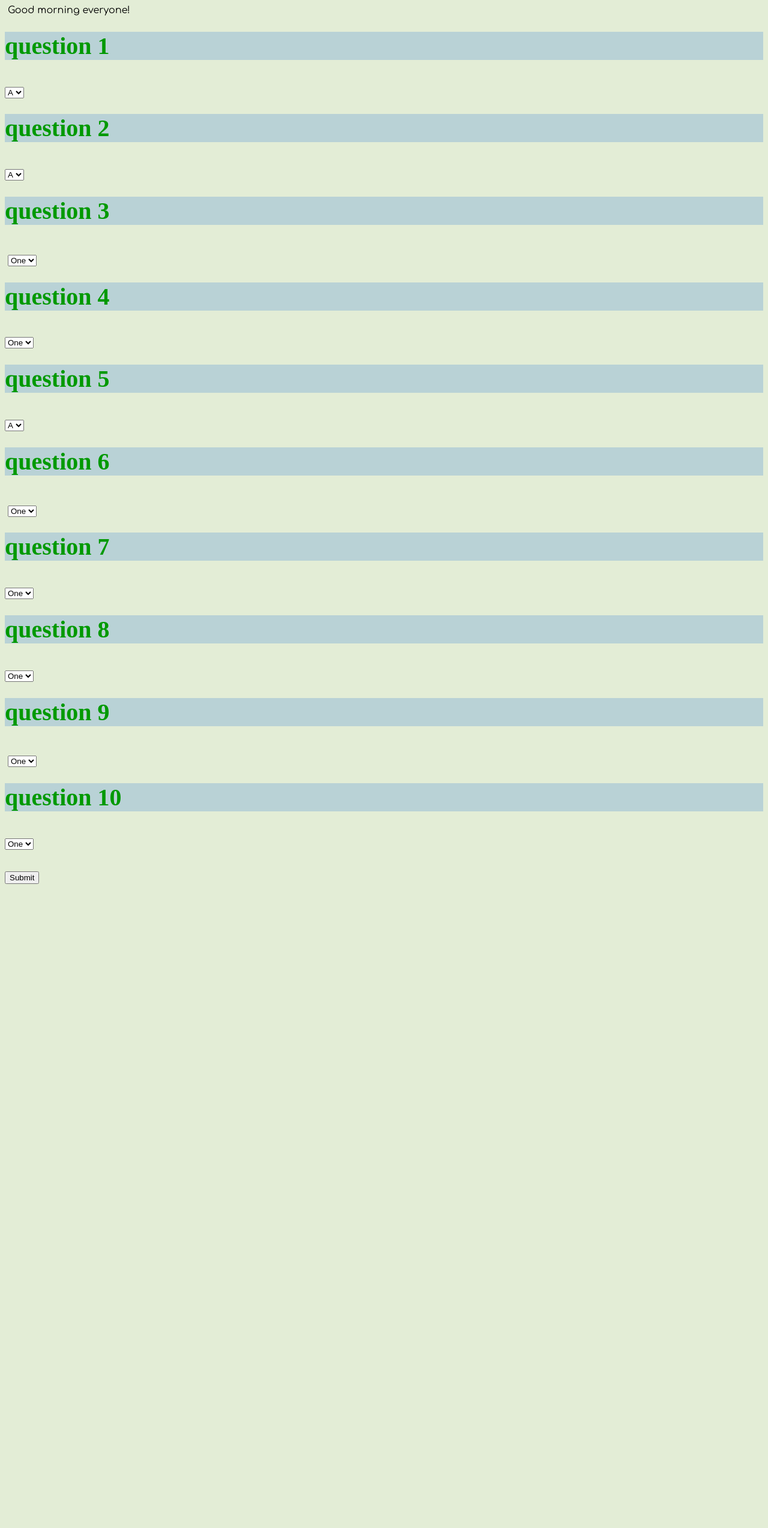
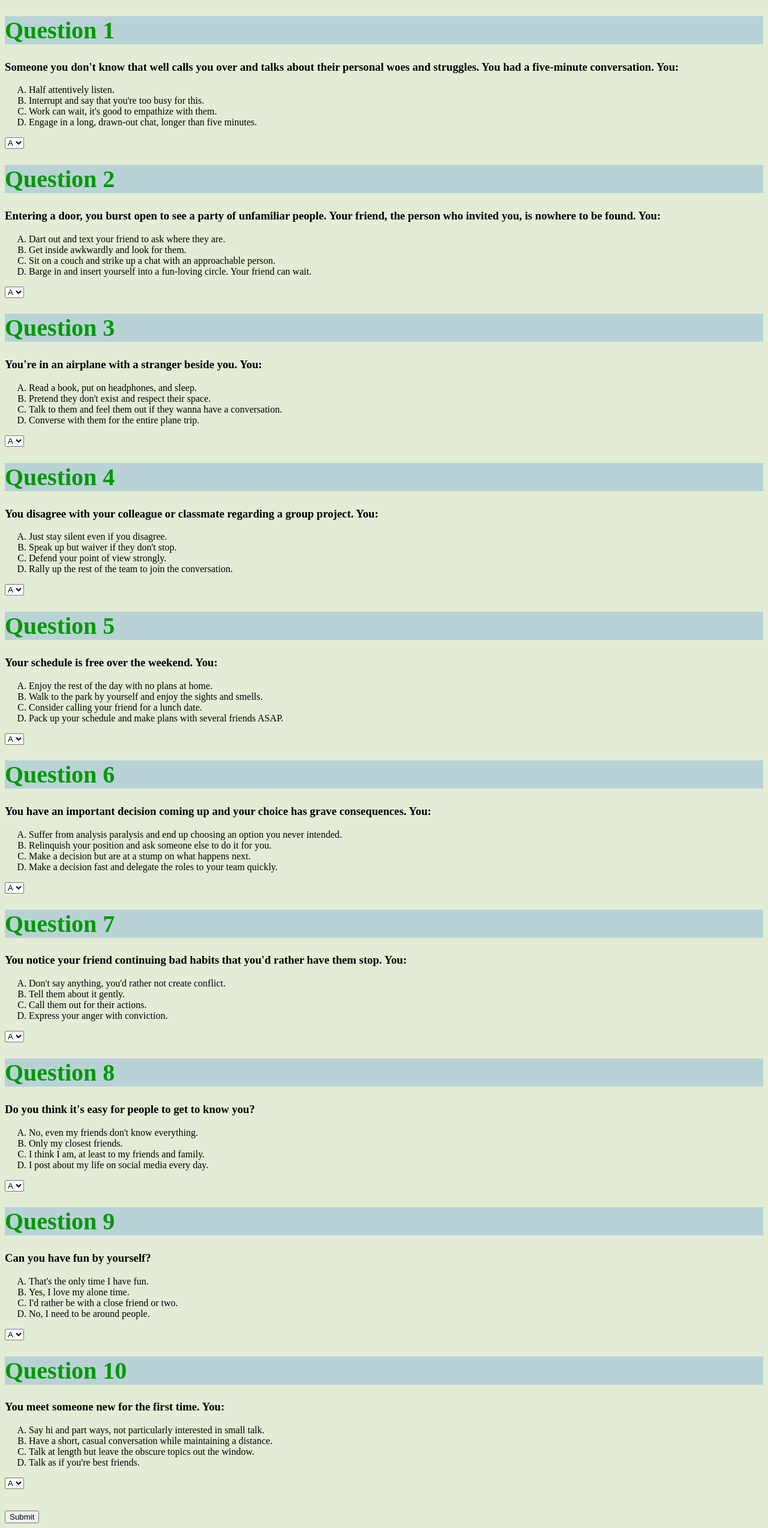
Before and after one commit to blim51/ml_test_response, a Django app: page /form/ in a window 1280 px wide. Shown: the whole page at 60% size. Before the commit the page ends 1474 px from the top, so only its background shows below. Run offline with Django 5.2, Linux system fonts and the light colour scheme; parts of the project's set-up code (start-up, migrations or seed data) failed here and were passed over.

Commit message:
Form now leads to result page after the quiz is submitted, added formatting, results pages, and video credit in readme

```diff
--- a/myproject/forms.py
+++ b/myproject/forms.py
@@ -2,12 +2,12 @@ from django import forms
 class my_form(forms.Form):
     answers1 = forms.ChoiceField(choices=(("1", "A"),("2", "B"),("3", "C"),("4", "D"),))
     answers2 = forms.ChoiceField(choices=(("1", "A"),("2", "B"),("3", "C"),("4", "D"),))
-    answers3 = forms.ChoiceField(choices=(("1", "One"),("2", "Two"),)) # default widget is select (dropdown)
-    answers4 = forms.ChoiceField(choices=(("1", "One"),("2", "Two"),))
+    answers3 = forms.ChoiceField(choices=(("1", "A"),("2", "B"),("3", "C"),("4", "D"),))
+    answers4 = forms.ChoiceField(choices=(("1", "A"),("2", "B"),("3", "C"),("4", "D"),))
     answers5 = forms.ChoiceField(choices=(("1", "A"),("2", "B"),("3", "C"),("4", "D"),))
-    answers6 = forms.ChoiceField(choices=(("1", "One"),("2", "Two"),))
-    answers7 = forms.ChoiceField(choices=(("1", "One"),("2", "Two"),))
-    answers8 = forms.ChoiceField(choices=(("1", "One"),("2", "Two"),))
-    answers9 = forms.ChoiceField(choices=(("1", "One"),("2", "Two"),))
-    answers10 = forms.ChoiceField(choices=(("1", "One"),("2", "Two"),))
+    answers6 = forms.ChoiceField(choices=(("1", "A"),("2", "B"),("3", "C"),("4", "D"),))
+    answers7 = forms.ChoiceField(choices=(("1", "A"),("2", "B"),("3", "C"),("4", "D"),))
+    answers8 = forms.ChoiceField(choices=(("1", "A"),("2", "B"),("3", "C"),("4", "D"),))
+    answers9 = forms.ChoiceField(choices=(("1", "A"),("2", "B"),("3", "C"),("4", "D"),))
+    answers10 = forms.ChoiceField(choices=(("1", "A"),("2", "B"),("3", "C"),("4", "D"),))
     # doesn't let you submit til all are filled, that's good
--- a/myproject/predictions.py
+++ b/myproject/predictions.py
@@ -3,6 +3,8 @@ import os
 from pathlib import Path
 from dotenv import load_dotenv
 import requests
+
+# precondition: model is hosted on a server
 
 # get port
 ROOT_DIR = Path(__file__).resolve().parent.parent
--- a/myproject/templates/answers.html
+++ b/myproject/templates/answers.html
@@ -7,49 +7,168 @@
 </head>
 <body>
     <p>
-        Good morning everyone! <br\>
         <!-- form is different style than <p> ---->
         <form action="/form/" method="post">
 
-            <!-- possible for loop for the questions -->
+            <!-- note: questions were copied over using ChatGPT to avoid manual copying here -->
+
             {% csrf_token %}
-            <h1> question 1 </h1> <br/>
+            <h1>Question 1</h1>
+            <div class="short-break"></div>
+
+            <h3>Someone you don't know that well calls you over and talks about their personal woes and struggles. You had a five-minute conversation. You:</h3>
+            <div class="short-break"></div>
+
+            <ol type="A">
+                <li>Half attentively listen.</li>
+                <li>Interrupt and say that you're too busy for this.</li>
+                <li>Work can wait, it's good to empathize with them.</li>
+                <li>Engage in a long, drawn-out chat, longer than five minutes.</li>
+            </ol>
 
             {{ form.answers1 }}
 
-            <h1> question 2 </h1> <br/>
+
+            <h1>Question 2</h1>
+            <div class="short-break"></div>
+
+            <h3>Entering a door, you burst open to see a party of unfamiliar people. Your friend, the person who invited you, is nowhere to be found. You:</h3>
+            <div class="short-break"></div>
+
+            <ol type="A">
+                <li>Dart out and text your friend to ask where they are.</li>
+                <li>Get inside awkwardly and look for them.</li>
+                <li>Sit on a couch and strike up a chat with an approachable person.</li>
+                <li>Barge in and insert yourself into a fun-loving circle. Your friend can wait.</li>
+            </ol>
 
             {{ form.answers2 }}
 
-            <h1> question 3 </h1> <br/>
 
-            <p>{{ form.answers3 }}</p>
+            <h1>Question 3</h1>
+            <div class="short-break"></div>
 
-            <h1> question 4 </h1> <br/>
+            <h3>You're in an airplane with a stranger beside you. You:</h3>
+            <div class="short-break"></div>
+
+            <ol type="A">
+                <li>Read a book, put on headphones, and sleep.</li>
+                <li>Pretend they don't exist and respect their space.</li>
+                <li>Talk to them and feel them out if they wanna have a conversation.</li>
+                <li>Converse with them for the entire plane trip.</li>
+            </ol>
+
+            {{ form.answers3 }}
+
+
+            <h1>Question 4</h1>
+            <div class="short-break"></div>
+
+            <h3>You disagree with your colleague or classmate regarding a group project. You:</h3>
+            <div class="short-break"></div>
+
+            <ol type="A">
+                <li>Just stay silent even if you disagree.</li>
+                <li>Speak up but waiver if they don't stop.</li>
+                <li>Defend your point of view strongly.</li>
+                <li>Rally up the rest of the team to join the conversation.</li>
+            </ol>
 
             {{ form.answers4 }}
 
-            <h1> question 5 </h1> <br/>
+
+            <h1>Question 5</h1>
+            <div class="short-break"></div>
+
+            <h3>Your schedule is free over the weekend. You:</h3>
+            <div class="short-break"></div>
+
+            <ol type="A">
+                <li>Enjoy the rest of the day with no plans at home.</li>
+                <li>Walk to the park by yourself and enjoy the sights and smells.</li>
+                <li>Consider calling your friend for a lunch date.</li>
+                <li>Pack up your schedule and make plans with several friends ASAP.</li>
+            </ol>
 
             {{ form.answers5 }}
 
-            <h1> question 6 </h1> <br/>
 
-            <p>{{ form.answers6 }}</p>
+            <h1>Question 6</h1>
+            <div class="short-break"></div>
 
-            <h1> question 7 </h1> <br/>
+            <h3>You have an important decision coming up and your choice has grave consequences. You:</h3>
+            <div class="short-break"></div>
+
+            <ol type="A">
+                <li>Suffer from analysis paralysis and end up choosing an option you never intended.</li>
+                <li>Relinquish your position and ask someone else to do it for you.</li>
+                <li>Make a decision but are at a stump on what happens next.</li>
+                <li>Make a decision fast and delegate the roles to your team quickly.</li>
+            </ol>
+
+            {{ form.answers6 }}
+
+
+            <h1>Question 7</h1>
+            <div class="short-break"></div>
+
+            <h3>You notice your friend continuing bad habits that you'd rather have them stop. You:</h3>
+            <div class="short-break"></div>
+
+            <ol type="A">
+                <li>Don't say anything, you'd rather not create conflict.</li>
+                <li>Tell them about it gently.</li>
+                <li>Call them out for their actions.</li>
+                <li>Express your anger with conviction.</li>
+            </ol>
 
             {{ form.answers7 }}
 
-            <h1> question 8 </h1> <br/>
+
+            <h1>Question 8</h1>
+            <div class="short-break"></div>
+
+            <h3>Do you think it's easy for people to get to know you?</h3>
+            <div class="short-break"></div>
+
+            <ol type="A">
+                <li>No, even my friends don't know everything.</li>
+                <li>Only my closest friends.</li>
+                <li>I think I am, at least to my friends and family.</li>
+                <li>I post about my life on social media every day.</li>
+            </ol>
 
             {{ form.answers8 }}
 
-            <h1> question 9 </h1> <br/>
 
-            <p>{{ form.answers9 }}</p>
+            <h1>Question 9</h1>
+            <div class="short-break"></div>
 
-            <h1> question 10 </h1> <br/>
+            <h3>Can you have fun by yourself?</h3>
+            <div class="short-break"></div>
+
+            <ol type="A">
+                <li>That's the only time I have fun.</li>
+                <li>Yes, I love my alone time.</li>
+                <li>I'd rather be with a close friend or two.</li>
+                <li>No, I need to be around people.</li>
+            </ol>
+
+            {{ form.answers9 }}
+
+
+            <h1>Question 10</h1>
+            <div class="short-break"></div>
+
+            <h3>You meet someone new for the first time. You:</h3>
+            <div class="short-break"></div>
+
+            <ol type="A">
+                <li>Say hi and part ways, not particularly interested in small talk.</li>
+                <li>Have a short, casual conversation while maintaining a distance.</li>
+                <li>Talk at length but leave the obscure topics out the window.</li>
+                <li>Talk as if you're best friends.</li>
+            </ol>
 
             {{ form.answers10 }}
 
--- a/myproject/views.py
+++ b/myproject/views.py
@@ -10,25 +10,16 @@ def handle_form(request):
     if request.method == "POST":
         form = my_form(request.POST)
         if form.is_valid():
-            # process data first, and then store it
-
-            # print(form.cleaned_data["answers3"]) # 2
-
             result = query_model(form.cleaned_data)
-            if (result == 1):
-                print("E")
-            elif (result == 0):
-                print("I")
-            else:
-                print("shouldn't get here a")
-
-
-            return HttpResponseRedirect("/landing/")
-            # return HttpResponseRedirect("/form_submitted/, body = form.answers")
-            # or for our purposes have an if statement on form.answers like
-            # (evaluate(form.answers)) -> 0 or 1 and then display page 1 or 2
+            # should be 0 or 1
+            return form_result(request, result)
     else: # GET
         form = my_form()
     return render(request, "answers.html", {"form" : form})
-    # alternatively?? this is a shortcut, remember
-    # otherwise we would load the template and fill stuff in
+def form_result(request, result):
+    if result == 1:
+        return render(request, "extrovert.html")
+    elif result == 0:
+        return render(request, "introvert.html")
+    print("Improper result returned from form")
+    return HttpResponseRedirect("/landing/")
--- a/static/myproject/style.css
+++ b/static/myproject/style.css
@@ -16,44 +16,6 @@ p {
 	text-align: center;
 }
 
-ul.navbar {
-	position: fixed;
-	top: 0;
-	width: 100%;
-	list-style-type: none;
-	margin: 0;
-	padding: 0;
-	background-color: #b9b9d6;
+.short-break {
+	height: "0.3em"
 }
-
-li.lfloat {
-	float: left;
-}
-
-li.rfloat {
-	float: right;
-}
-
-li.block a {
-	display: block;
-	color: #a52a2a;
-	padding: 24px;
-	text-decoration: none;
-	background-color: #b9b9d6;
-	font-family: Comfortaa;
-	font-size: 16px;
-}
-
-/* Change the link color on hover */
-li.block a:hover {
-	background-color: #555;
-	color: white;
-}
-
-li.big {
-	font-size: 20px;
-}
-
-table {
-	text-align:center;
-}
```
Also changed, not shown: myproject/templates/extrovert.html (added, +14 -0 lines), myproject/templates/introvert.html (added, +14 -0 lines), README.md, static/myproject/bird_chirp.jpg (added), static/myproject/red_panda.jpeg (added), 1 other file.
